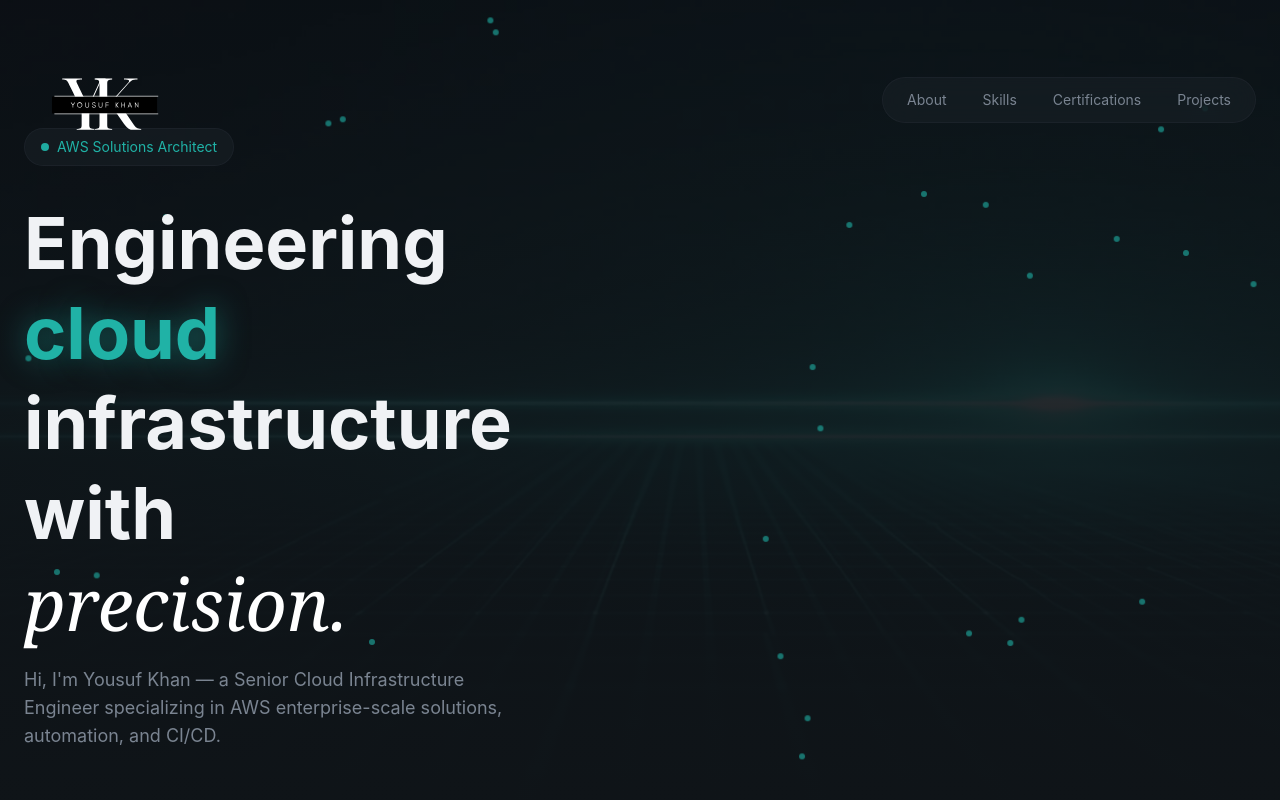
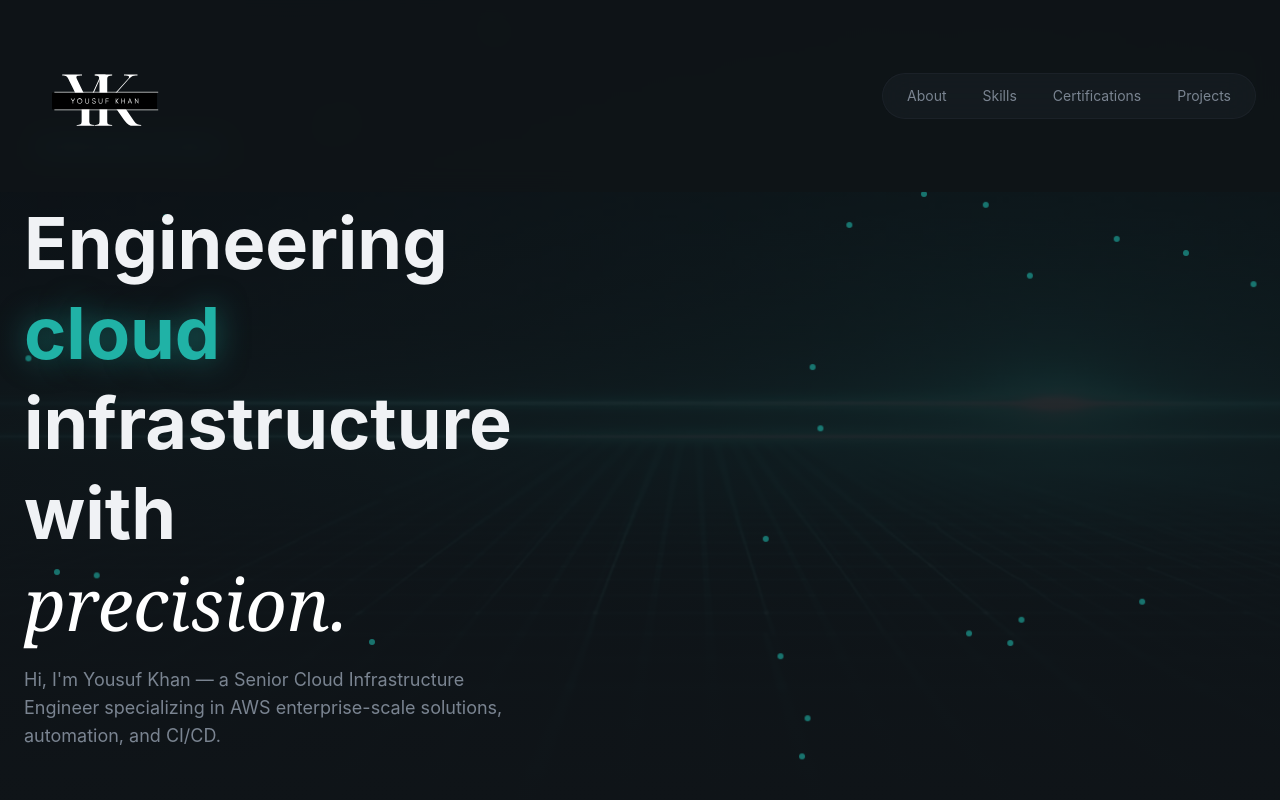
Before and after one commit to ykhan-sys/yk-portfolio, a React (Vite) app: page / in a window 1280 px wide. Shown: the top 800 px of the page. Built offline with nearby package versions, Linux system fonts and the light colour scheme.

Commit message:
style: update navbar with backdrop-blur, background, and transition effects

```diff
--- a/src/layout/Navbar.jsx
+++ b/src/layout/Navbar.jsx
@@ -13,7 +13,7 @@
   const [isMobileMenuOpen, setIsMobileMenuOpen] = useState(false);
 
   return (
-    <header className="fixed top-0 left-0 right-0 bg-transparent py-5 z-50">
+    <header className="fixed top-0 left-0 right-0 bg-background/90 backdrop-blur-md py-4 z-50 transition-all duration-300">
       <nav className="container mx-auto px-6 flex items-center justify-between">
         <a
           href="#"
```
